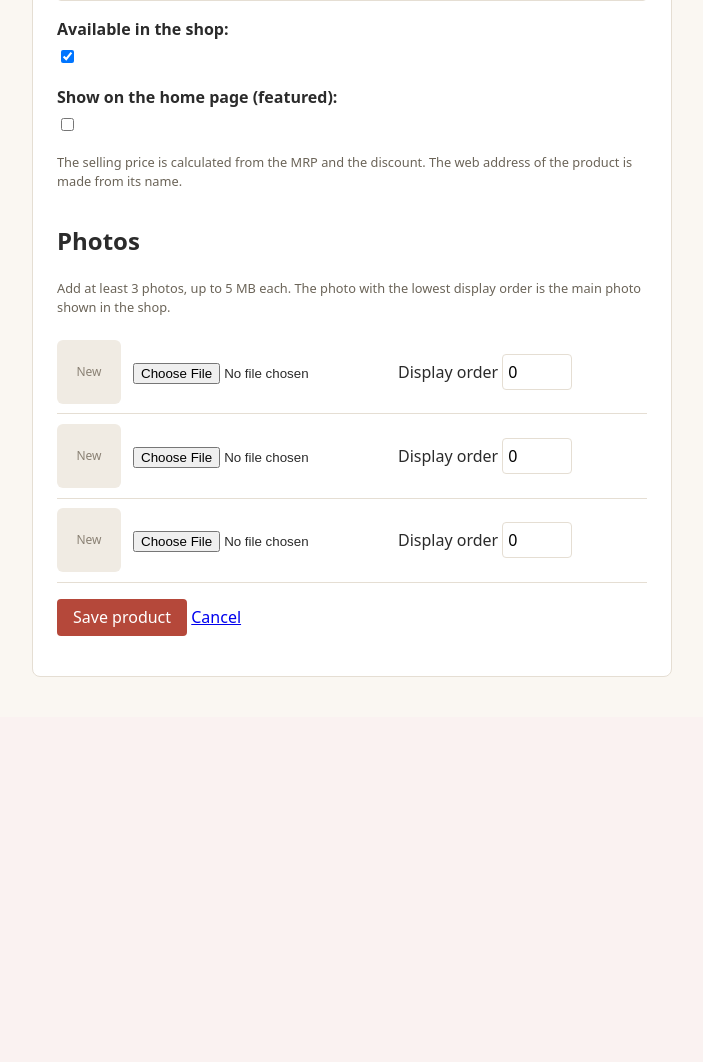
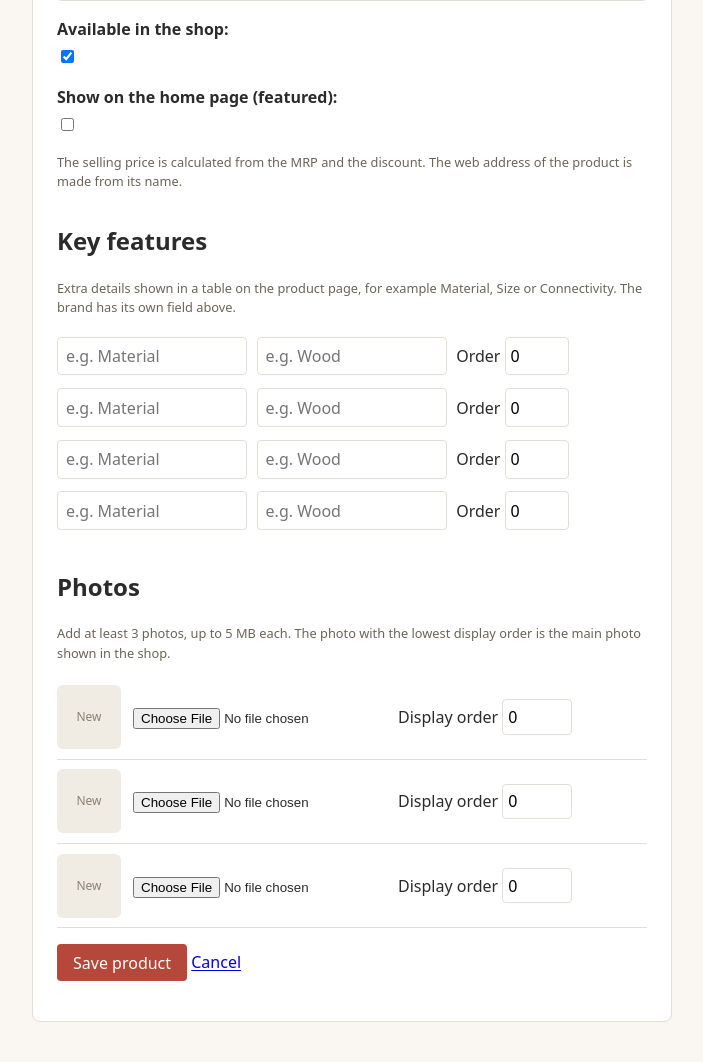
Before and after one commit to web-kalakaar/radhe-krishna-store, a Django app: page /owner/products/add/ in a window 1280 px wide. Shown: the part 963-2025 px from the top of the page, without its empty margins (298-1001 px from the left). Before the commit the page ends 1640 px from the top, so only its background shows below. Run offline with Django 5.2, Linux system fonts and the light colour scheme; the visitor is signed in with stand-in values (Sample User, id 1); data that the repository does not hold is empty.

Commit message:
Add key features formset to the owner product form

```diff
--- a/dashboard/forms.py
+++ b/dashboard/forms.py
@@ -1,8 +1,7 @@
 from django import forms
 from django.forms import inlineformset_factory
-
+from store.models import Product, ProductFeature, ProductImage
 from orders.models import Order
-from store.models import Product, ProductImage
 
 
 class DeliveryForm(forms.ModelForm):
@@ -105,3 +104,23 @@ ProductImageFormSet = inlineformset_factory(
     extra=3,
     can_delete=True,
 )
+
+
+class ProductFeatureForm(forms.ModelForm):
+    class Meta:
+        model = ProductFeature
+        fields = ["name", "value", "sort_order"]
+        labels = {"name": "Feature", "sort_order": "Order"}
+        widgets = {
+            "name": forms.TextInput(attrs={"placeholder": "e.g. Material"}),
+            "value": forms.TextInput(attrs={"placeholder": "e.g. Wood"}),
+        }
+
+
+ProductFeatureFormSet = inlineformset_factory(
+    Product,
+    ProductFeature,
+    form=ProductFeatureForm,
+    extra=4,
+    can_delete=True,
+)
--- a/dashboard/views.py
+++ b/dashboard/views.py
@@ -13,8 +13,13 @@ from store.stock import StockError, adjust_stock, set_stock
 from store.utils import paginate
 
 from .decorators import staff_required
-from .forms import DeliveryForm, ProductForm, ProductImageFormSet, StockAdjustForm
-
+from .forms import (
+    DeliveryForm,
+    ProductFeatureFormSet,
+    ProductForm,
+    ProductImageFormSet,
+    StockAdjustForm,
+)
 LOW_STOCK_LIMIT = 5
 
 
@@ -281,20 +286,23 @@ def product_list(request):
         },
     )
 
-
 @staff_required
 def product_create(request):
     if request.method == "POST":
         form = ProductForm(request.POST)
         image_formset = ProductImageFormSet(request.POST, request.FILES)
+        feature_formset = ProductFeatureFormSet(request.POST)
         form_ok = form.is_valid()
         photos_ok = image_formset.is_valid()
+        features_ok = feature_formset.is_valid()
 
-        if form_ok and photos_ok:
+        if form_ok and photos_ok and features_ok:
             with transaction.atomic():
                 product = form.save()
                 image_formset.instance = product
                 image_formset.save()
+                feature_formset.instance = product
+                feature_formset.save()
                 if product.stock:
                     StockLog.objects.create(
                         product=product,
@@ -310,6 +318,7 @@ def product_create(request):
     else:
         form = ProductForm()
         image_formset = ProductImageFormSet()
+        feature_formset = ProductFeatureFormSet()
 
     return render(
         request,
@@ -317,6 +326,7 @@ def product_create(request):
         {
             "form": form,
             "image_formset": image_formset,
+            "feature_formset": feature_formset,
             "title": "Add product",
             "product": None,
         },
@@ -332,19 +342,23 @@ def product_edit(request, pk):
         image_formset = ProductImageFormSet(
             request.POST, request.FILES, instance=product
         )
+        feature_formset = ProductFeatureFormSet(request.POST, instance=product)
         form_ok = form.is_valid()
         photos_ok = image_formset.is_valid()
+        features_ok = feature_formset.is_valid()
 
-        if form_ok and photos_ok:
+        if form_ok and photos_ok and features_ok:
             with transaction.atomic():
                 product = form.save()
                 image_formset.save()
+                feature_formset.save()
             messages.success(request, f"{product.name} has been updated.")
             warn_if_few_photos(request, product)
             return redirect("dashboard:product_list")
     else:
         form = ProductForm(instance=product)
         image_formset = ProductImageFormSet(instance=product)
+        feature_formset = ProductFeatureFormSet(instance=product)
 
     return render(
         request,
@@ -352,6 +366,7 @@ def product_edit(request, pk):
         {
             "form": form,
             "image_formset": image_formset,
+            "feature_formset": feature_formset,
             "title": "Edit product",
             "product": product,
         },
--- a/static/css/style.css
+++ b/static/css/style.css
@@ -985,3 +985,27 @@ a.btn {
   border: 1px solid var(--color-border);
   border-radius: 4px;
 }
+/* Product feature rows */
+.feature-row {
+  display: flex;
+  flex-wrap: wrap;
+  align-items: flex-start;
+  gap: 0.6rem;
+  padding: 0.4rem 0;
+}
+
+.feature-row input[type="text"] {
+  width: 190px;
+  padding: 0.4rem 0.5rem;
+  font: inherit;
+  border: 1px solid var(--color-border);
+  border-radius: 4px;
+}
+
+.feature-row input[type="number"] {
+  width: 64px;
+  padding: 0.4rem 0.3rem;
+  font: inherit;
+  border: 1px solid var(--color-border);
+  border-radius: 4px;
+}
--- a/templates/dashboard/product_form.html
+++ b/templates/dashboard/product_form.html
@@ -23,7 +23,44 @@
           The web address of the product is made from its name.
         </p>
       {% endif %}
+      <h2>Key features</h2>
+      <p class="help">
+        Extra details shown in a table on the product page, for example
+        Material, Size or Connectivity. The brand has its own field above.
+      </p>
 
+      {{ feature_formset.management_form }}
+      {% for error in feature_formset.non_form_errors %}
+        <p class="form-error">{{ error }}</p>
+      {% endfor %}
+
+      {% for feature_form in feature_formset %}
+        <div class="feature-row">
+          {% for hidden in feature_form.hidden_fields %}{{ hidden }}{% endfor %}
+
+          <div>
+            {{ feature_form.name }}
+            {% for error in feature_form.name.errors %}
+              <p class="form-error">{{ error }}</p>
+            {% endfor %}
+          </div>
+
+          <div>
+            {{ feature_form.value }}
+            {% for error in feature_form.value.errors %}
+              <p class="form-error">{{ error }}</p>
+            {% endfor %}
+          </div>
+
+          <div>
+            <label>Order {{ feature_form.sort_order }}</label>
+          </div>
+
+          {% if feature_form.instance.pk %}
+            <label>{{ feature_form.DELETE }} Remove</label>
+          {% endif %}
+        </div>
+      {% endfor %}
       <h2>Photos</h2>
       <p class="help">
         Add at least 3 photos, up to 5 MB each. The photo with the lowest display
```
